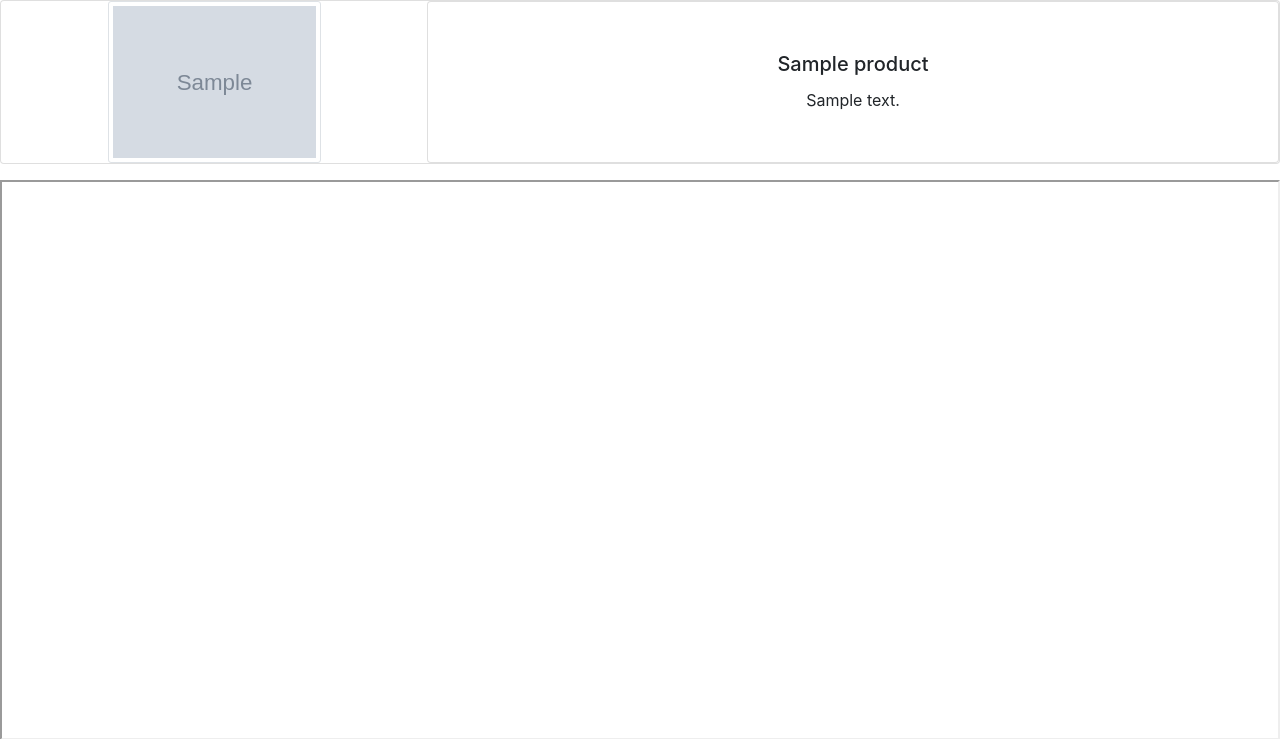
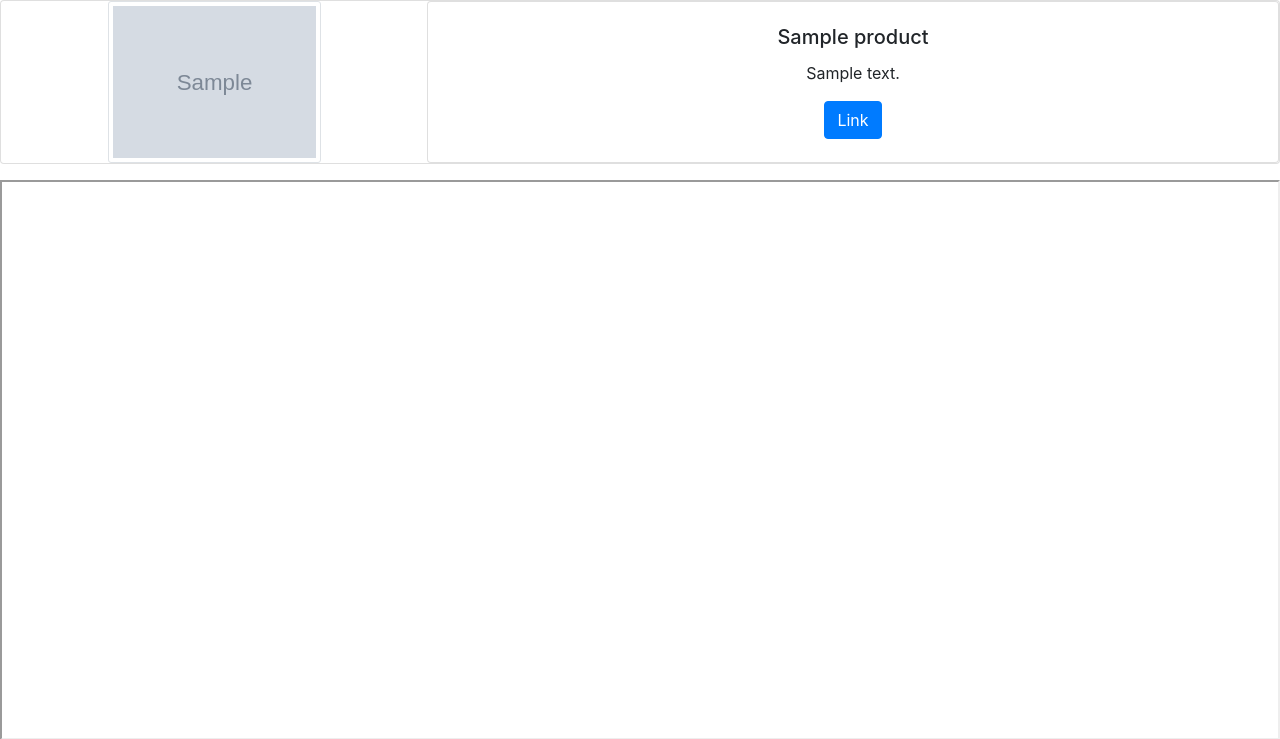
Before and after one commit to Peters8090/alibestof.pl, a Django app: page /products/p/1/ in a window 1280 px wide. Shown: the part 220-959 px from the top of the page. Run offline with Django 3.2, Linux system fonts and the light colour scheme; tables that the repository leaves empty hold one stand-in row (values such as "Sample post"); grey boxes marked "Sample" are stand-in pictures; parts of the project's set-up code (start-up, migrations or seed data) failed here and were passed over; some libraries are stand-ins or nearby versions.

Commit message:
Add product link and photos link. Display them properly

```diff
--- a/products/admin.py
+++ b/products/admin.py
@@ -6,7 +6,7 @@ from .models import Product
 
 @admin.register(Product)
 class ProductAdmin(admin.ModelAdmin):
-    list_display = ('name', 'id', 'description', 'user', 'author', 'date_modified', 'date_created', 'published')
+    list_display = ('name', 'id', 'user', 'author', 'date_modified', 'date_created', 'published')
     list_filter = ['user', 'author', 'date_created', 'date_modified', 'published']
     search_fields = ['name', 'description']
     actions = ['publish_products', 'unpublish_products']
--- a/products/models.py
+++ b/products/models.py
@@ -9,7 +9,8 @@ class Product(models.Model):
     name = models.CharField(max_length=200)
     description = models.TextField(blank=True)
     image = models.ImageField(upload_to='products/')
-    link = models.URLField(max_length=1000)
+    product_link = models.URLField(max_length=1000)
+    photos_link = models.URLField(max_length=1000)
     date_created = models.DateTimeField(auto_now_add=True, editable=False)
     date_modified = models.DateTimeField(auto_now=True, editable=False)
     published = models.BooleanField(default=True)
@@ -34,7 +35,8 @@ class Product(models.Model):
                             name=self.name,
                             description=self.description,
                             image=self.image,
-                            link=self.link,
+                            product_link=self.product_link,
+                            photos_link=self.photos_link,
                             date_created=self.date_created,
                             date_modified=self.date_modified,
                             published=False)
--- a/products/templates/products/product_detail.html
+++ b/products/templates/products/product_detail.html
@@ -21,18 +21,26 @@
             <div class="card mb-3">
                 <div class="row no-gutters">
                     <div class="col-md-4">
-                        <img src="{{ product.image.url }}" class="card-img w-50 img-thumbnail product-info-img" alt="{{ product.name }}">
+                        <img src="{{ product.image.url }}" class="card-img w-50 img-thumbnail product-info-img"
+                             alt="{{ product.name }}">
                     </div>
                     <div class="col-md-8">
                         <div class="card card-body justify-content-center product-info-card-body">
                             <h5 class="card-title">{{ product.name }}</h5>
                             <p class="card-text">{{ product.description }}</p>
+                            {% if product.user.is_superuser %}
+                                <div>
+                                    <a class="btn btn-primary" href="{{ product.product_link }}" role="button">Link</a>
+                                </div>
+                            {% else %}
+                                <a href="{{ product.product_link }}">{{ product.product_link }}</a>
+                            {% endif %}
                         </div>
                     </div>
                 </div>
             </div>
         </div>
-        <iframe class="product-info-iframe" src="{{ product.link }}"></iframe>
+        <iframe class="product-info-iframe" src="{{ product.photos_link }}"></iframe>
 
     </article>
 {% endblock %}
```
Also changed, not shown: products/migrations/0019_auto_20200129_2011.py (added).
